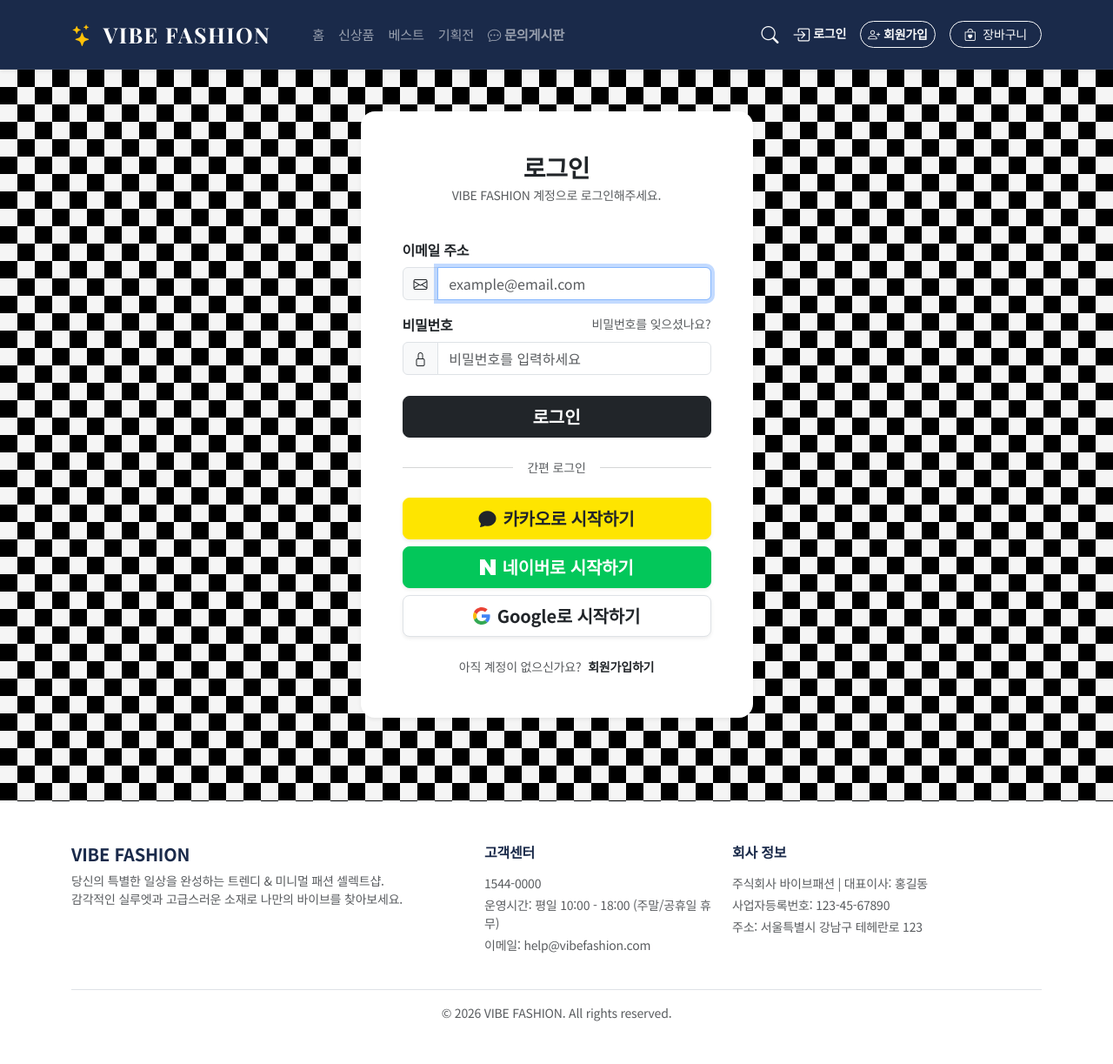
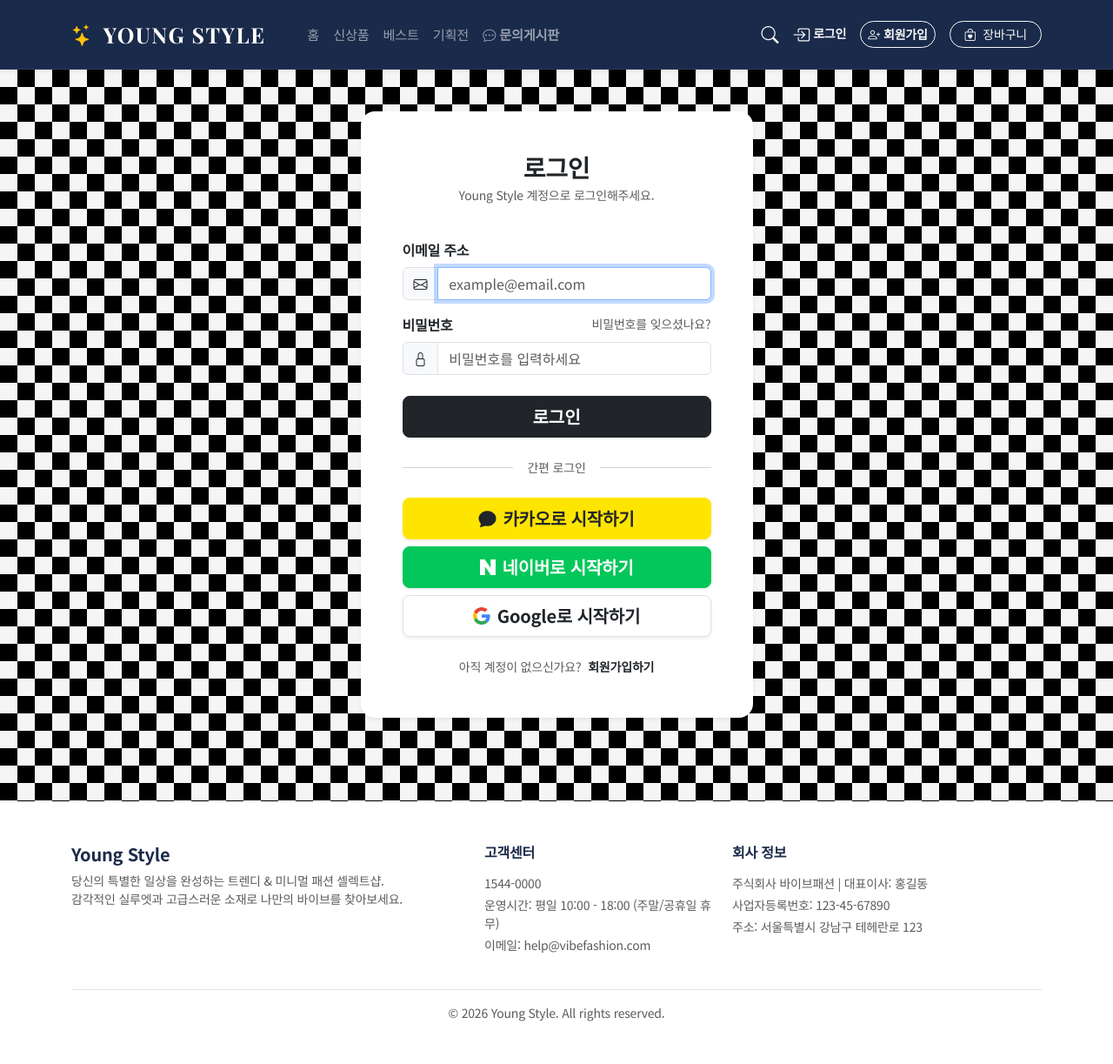
Before and after one commit to leeminwoo1997/leeminwoo, a Flask app: page /auth/login in a window 1280 px wide. Shown: the whole page at 87% size. Run offline with Flask 3, Linux system fonts and the light colour scheme; some web fonts are replaced.

Commit message:
refactor: 브랜드명 VIBE FASHION을 Young Style로 전체 변경 - 네비게이션 바 로고 - 페이지 title 및 head 메타데이터 - 로그인 성공 메시지 - 페이지 본문 슬로건 및 텍스트 - 푸터 정보 - 스타일시트 주석

```diff
--- a/app/routes/auth.py
+++ b/app/routes/auth.py
@@ -51,7 +51,7 @@ ERROR_MESSAGES = {
 }
 
 SUCCESS_MESSAGES = {
-    "login_success": "로그인되었습니다. VIBE FASHION에 오신 것을 환영합니다!",
+    "login_success": "로그인되었습니다. Young Style에 오신 것을 환영합니다!",
     "kakao_login_success": "카카오 계정으로 성공적으로 로그인되었습니다!",
     "google_login_success": "구글 계정으로 성공적으로 로그인되었습니다!",
     "naver_login_success": "네이버 계정으로 성공적으로 로그인되었습니다!",
--- a/app/static/css/style.css
+++ b/app/static/css/style.css
@@ -1,5 +1,5 @@
 /* ==========================================================================
-   VIBE FASHION 스타일시트 (Young Fit 감성 리디자인)
+   Young Style 스타일시트 (Young Fit 감성 리디자인)
    - 브랜드 톤: 딥 네이비(#1a2a4a) + 코랄(#ff6b5b) 포인트
    - 폰트: Google Fonts - Noto Sans KR, Playfair Display
    ========================================================================== */
--- a/app/templates/auth/forgot_password.html
+++ b/app/templates/auth/forgot_password.html
@@ -1,6 +1,6 @@
 {% extends "base.html" %}
 
-{% block title %}비밀번호 찾기 - VIBE FASHION{% endblock %}
+{% block title %}비밀번호 찾기 - Young Style{% endblock %}
 
 {% block content %}
 <div class="container py-5">
--- a/app/templates/auth/login.html
+++ b/app/templates/auth/login.html
@@ -1,6 +1,6 @@
 {% extends "base.html" %}
 
-{% block title %}로그인 - VIBE FASHION{% endblock %}
+{% block title %}로그인 - Young Style{% endblock %}
 
 {% block content %}
 <div class="container py-5">
@@ -9,7 +9,7 @@
             <div class="card border-0 shadow-sm rounded-4 p-4 p-md-5">
                 <div class="text-center mb-4">
                     <h3 class="fw-bold mb-1">로그인</h3>
-                    <p class="text-muted small">VIBE FASHION 계정으로 로그인해주세요.</p>
+                    <p class="text-muted small">Young Style 계정으로 로그인해주세요.</p>
                 </div>
 
                 <!-- 에러 알림 -->
--- a/app/templates/auth/mypage.html
+++ b/app/templates/auth/mypage.html
@@ -1,6 +1,6 @@
 {% extends "base.html" %}
 
-{% block title %}마이페이지 - VIBE FASHION{% endblock %}
+{% block title %}마이페이지 - Young Style{% endblock %}
 
 {% block content %}
 <div class="container py-5">
--- a/app/templates/auth/reset_password.html
+++ b/app/templates/auth/reset_password.html
@@ -1,6 +1,6 @@
 {% extends "base.html" %}
 
-{% block title %}새 비밀번호 설정 - VIBE FASHION{% endblock %}
+{% block title %}새 비밀번호 설정 - Young Style{% endblock %}
 
 {% block content %}
 <div class="container py-5">
--- a/app/templates/auth/signup.html
+++ b/app/templates/auth/signup.html
@@ -1,6 +1,6 @@
 {% extends "base.html" %}
 
-{% block title %}회원가입 - VIBE FASHION{% endblock %}
+{% block title %}회원가입 - Young Style{% endblock %}
 
 {% block content %}
 <div class="container py-5">
@@ -9,7 +9,7 @@
             <div class="card border-0 shadow-sm rounded-4 p-4 p-md-5">
                 <div class="text-center mb-4">
                     <h3 class="fw-bold mb-1">회원가입</h3>
-                    <p class="text-muted small">VIBE FASHION의 회원이 되어 특별한 혜택을 만나보세요.</p>
+                    <p class="text-muted small">Young Style의 회원이 되어 특별한 혜택을 만나보세요.</p>
                 </div>
 
                 <!-- 에러 알림 -->
--- a/app/templates/auth/signup_complete.html
+++ b/app/templates/auth/signup_complete.html
@@ -1,6 +1,6 @@
 {% extends "base.html" %}
 
-{% block title %}가입 완료 안내 - VIBE FASHION{% endblock %}
+{% block title %}가입 완료 안내 - Young Style{% endblock %}
 
 {% block content %}
 <div class="container py-5">
--- a/app/templates/base.html
+++ b/app/templates/base.html
@@ -3,7 +3,7 @@
 <head>
     <meta charset="UTF-8">
     <meta name="viewport" content="width=device-width, initial-scale=1.0">
-    <title>{% block title %}VIBE FASHION - 감각적인 패션 쇼핑몰{% endblock %}</title>
+    <title>{% block title %}Young Style - 감각적인 패션 쇼핑몰{% endblock %}</title>
 
     <!-- Bootstrap 5.3.3 CSS CDN -->
     <link href="https://cdn.jsdelivr.net/npm/bootstrap@5.3.3/dist/css/bootstrap.min.css" rel="stylesheet" integrity="sha384-QWTKZyjpPEjISv5WaRU9OFeRpok6YctnYmDr5pNlyT2bRjXh0JMhjY6hW+ALEwIH" crossorigin="anonymous">
@@ -21,7 +21,7 @@
         <div class="container">
             <!-- 쇼핑몰 브랜드 로고 -->
             <a class="navbar-brand fw-bold text-uppercase" href="{{ url_for('main.index') }}">
-                <i class="bi bi-stars text-warning me-1"></i> VIBE FASHION
+                <i class="bi bi-stars text-warning me-1"></i> Young Style
             </a>
 
             <!-- 모바일 반응형 햄버거 토글 버튼 -->
@@ -98,7 +98,7 @@
         <div class="container">
             <div class="row g-4">
                 <div class="col-lg-5 col-md-6">
-                    <h5 class="fw-bold tracking-wide">VIBE FASHION</h5>
+                    <h5 class="fw-bold tracking-wide">Young Style</h5>
                     <p class="text-muted small mt-2">
                         당신의 특별한 일상을 완성하는 트렌디 & 미니멀 패션 셀렉트샵.<br>
                         감각적인 실루엣과 고급스러운 소재로 나만의 바이브를 찾아보세요.
@@ -118,7 +118,7 @@
                 </div>
             </div>
             <div class="border-top pt-3 mt-4 text-center text-muted small">
-                © 2026 VIBE FASHION. All rights reserved.
+                © 2026 Young Style. All rights reserved.
             </div>
         </div>
     </footer>
--- a/app/templates/cart.html
+++ b/app/templates/cart.html
@@ -1,6 +1,6 @@
 {% extends "base.html" %}
 
-{% block title %}장바구니 - VIBE FASHION{% endblock %}
+{% block title %}장바구니 - Young Style{% endblock %}
 
 {% block content %}
 <div class="container py-5" style="max-width: 1080px;">
--- a/app/templates/index.html
+++ b/app/templates/index.html
@@ -1,6 +1,6 @@
 {% extends "base.html" %}
 
-{% block title %}VIBE FASHION - 2026 S/S 신규 컬렉션{% endblock %}
+{% block title %}Young Style - 2026 S/S 신규 컬렉션{% endblock %}
 
 {% block content %}
 <!-- 성공 및 에러 알림 메시지 배너 -->
@@ -30,7 +30,7 @@
         <span class="badge bg-light text-dark px-3 py-2 rounded-pill fw-bold text-uppercase mb-3">
             ✨ 2026 Spring / Summer Collection
         </span>
-        <h1 class="hero-title mb-3">당신만의 감각을 입다, VIBE FASHION</h1>
+        <h1 class="hero-title mb-3">당신만의 감각을 입다, Young Style</h1>
         <p class="hero-subtitle mb-4">
             모던 미니멀리즘과 하이엔드 무드의 완벽한 조화.<br>
             지금 시즌 한정 특별 컬렉션을 만나보세요.
--- a/app/templates/inquiries/detail.html
+++ b/app/templates/inquiries/detail.html
@@ -68,7 +68,7 @@
             <div class="d-flex justify-content-between align-items-center mb-3">
                 <div class="d-flex align-items-center gap-2">
                     <span class="badge bg-dark text-white rounded-pill px-3 py-2">
-                        <i class="bi bi-stars text-warning me-1"></i> VIBE FASHION 답변
+                        <i class="bi bi-stars text-warning me-1"></i> Young Style 답변
                     </span>
                     <strong class="text-dark">고객센터 담당자</strong>
                 </div>
--- a/app/templates/inquiries/form.html
+++ b/app/templates/inquiries/form.html
@@ -1,6 +1,6 @@
 {% extends "base.html" %}
 
-{% block title %}문의 작성하기 - VIBE FASHION{% endblock %}
+{% block title %}문의 작성하기 - Young Style{% endblock %}
 
 {% block content %}
 <div class="container py-5" style="max-width: 760px;">
--- a/app/templates/inquiries/list.html
+++ b/app/templates/inquiries/list.html
@@ -1,6 +1,6 @@
 {% extends "base.html" %}
 
-{% block title %}고객 문의게시판 - VIBE FASHION{% endblock %}
+{% block title %}고객 문의게시판 - Young Style{% endblock %}
 
 {% block content %}
 <div class="container py-5" style="max-width: 980px;">
--- a/app/templates/inquiries/verify.html
+++ b/app/templates/inquiries/verify.html
@@ -1,6 +1,6 @@
 {% extends "base.html" %}
 
-{% block title %}비밀글 비밀번호 확인 - VIBE FASHION{% endblock %}
+{% block title %}비밀글 비밀번호 확인 - Young Style{% endblock %}
 
 {% block content %}
 <div class="container py-5 d-flex justify-content-center align-items-center" style="min-height: 60vh;">
--- a/app/templates/product_detail.html
+++ b/app/templates/product_detail.html
@@ -1,6 +1,6 @@
 {% extends "base.html" %}
 
-{% block title %}{{ product.name }} - VIBE FASHION{% endblock %}
+{% block title %}{{ product.name }} - Young Style{% endblock %}
 
 {% block content %}
 <div class="container py-5">
--- a/run.py
+++ b/run.py
@@ -1,5 +1,5 @@
 """
-VIBE FASHION 애플리케이션 진입점 (Entry Point)
+Young Style 애플리케이션 진입점 (Entry Point)
 앱 팩토리 함수(create_app)를 호출하여 서버를 구동합니다.
 """
 from app import create_app
@@ -10,7 +10,7 @@ app = create_app()
 if __name__ == "__main__":
     # 로컬 개발 서버 실행 (포트 5000, 디버그 모드 활성화)
     print("==================================================")
-    print(" VIBE FASHION 쇼핑몰 서버가 시작되었습니다.")
+    print(" Young Style 쇼핑몰 서버가 시작되었습니다.")
     print(" 브라우저 접속 주소: http://127.0.0.1:5000")
     print("==================================================")
     app.run(host="127.0.0.1", port=5000, debug=True)
```
